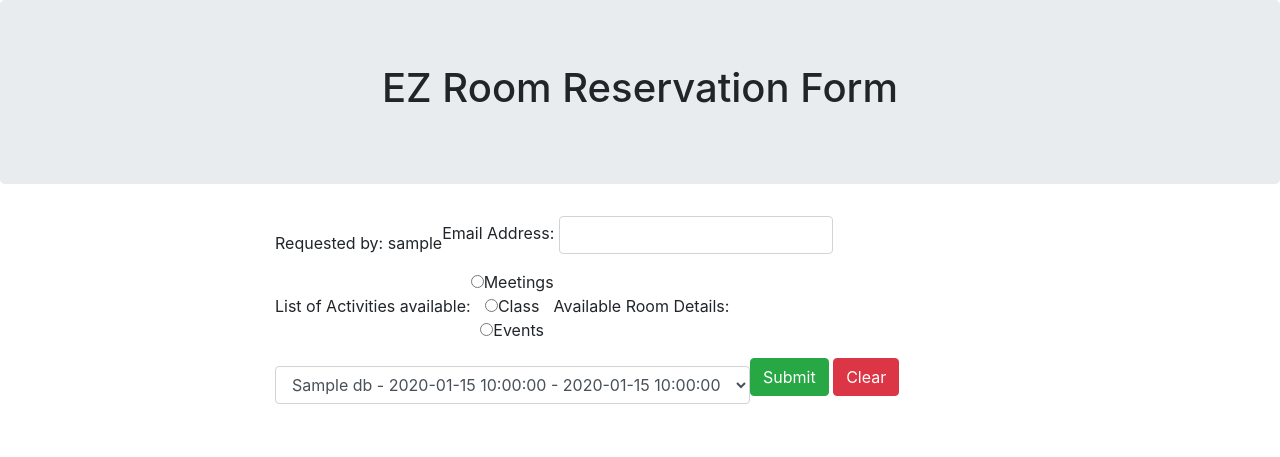
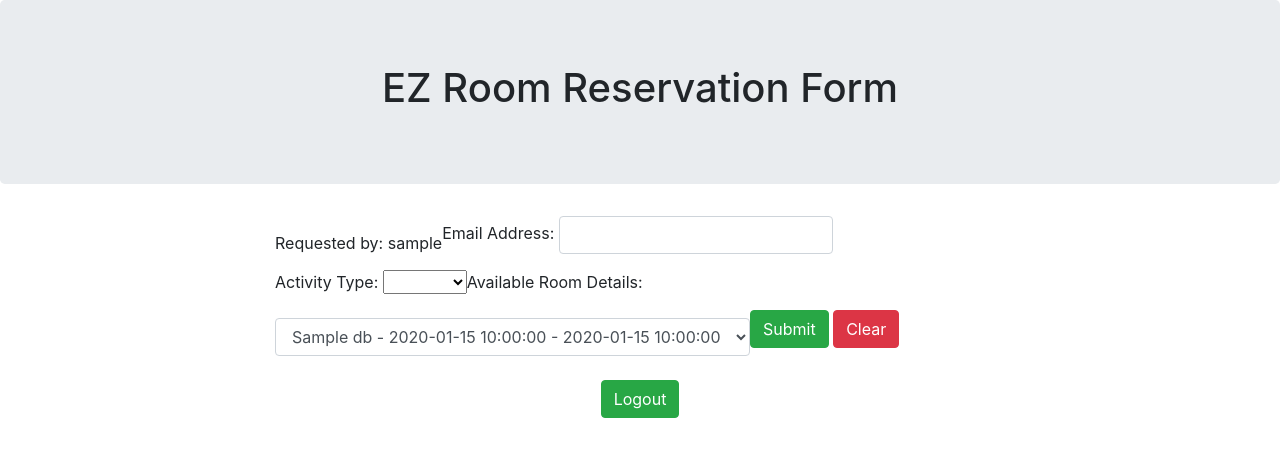
Before and after one commit to SofEng22016/blacknasarain, a PHP site: page /studentWindow.php in a window 1280 px wide. Shown: the top 457 px of the page. Run offline with PHP 8.4, Linux system fonts and the light colour scheme; the visitor is signed in with stand-in values (Sample User, id 1); tables that the repository leaves empty or names only in its code hold one stand-in row (values such as "Sample post"); some libraries are stand-ins or nearby versions.

Commit message:
Fixed issue where activity type select option accepts blank values.

```diff
--- a/studentWindow.php
+++ b/studentWindow.php
@@ -1,7 +1,14 @@
+<?php
+			session_start();
+			$username = $_SESSION['username'];
 
+			$_SESSION['username'] = $username;
 
-
-
+			if(!$_SESSION['username']){
+				$msg = "Please log in as a student first!";
+				header("Location: login.php?msg=$msg");
+			} else
+		?>
 <!DOCTYPE HTML PUBLIC "-//W3C//DTD HTML 4.01 Frameset//EN">
 <html>
 <head>
@@ -26,24 +33,25 @@
     	<div class="col-md-2"></div>
     	<div class="col-md-8" ><div class="well">
     	<form method="post" action="pendingRoomsHandler.php" class="form-inline" align="center">
+    	<?php
+    	echo "Requested by: ".$username;
+    	?>
 
-    	<?php
-			session_start();
-			$username = $_SESSION['username'];
-			echo "Requested by: ".$username;
-			$_SESSION['username'] = $username;
+    	<p></p>
+    	<p>Email Address:    <input type="email" name="emailAddress" id="emailAddress" class="form-control" required="required"></p>
+    	<p>Activity Type:
+    	<select id="activity_type" name="activity_type" required="required">
+    		<option selected disabled hidden style='display: none' value=''></option>
+    		<option style="color:black" value="Meeting">Meeting</option>
+    		<option style="color:black" value="Class">Class</option>
+    		<option style="color:black" value="Event">Event</option>
+    		</select></p>
 
-		?>
-    	<p></p>
-    	<p>Email Address:    <input type="email" name="emailAddress" id="emailAddress" class="form-control" ></p>
-    	<p>List of Activities available: </p><p>
-    		<input type="radio" name="activity" value="Meeting" id="activity">Meetings<br/>
-    		<input type="radio" name="activity" value="Class" id="activity">Class<br/>
-    		<input type="radio" name="activity" value="Event" id="activity">Events<br/>
-    	</p>
+
+
 
     	<p>Available Room Details: </p>
-    		<select id="roomReserve" name="roomReserve" class="form-control">
+    		<select id="roomReserve" name="roomReserve" class="form-control" checked="checked">
     		<?php
 
             $server="localhost";
@@ -79,7 +87,10 @@
     		<input type="submit" value="Submit" class="btn btn-success"/>
     		<input type="reset" value="Clear" class="btn btn-danger"/>
     		</p>
-    	</form></div>
+    	</form>
+    	<p align ='center'>
+    	<input type ="button" class="btn btn-success" onClick="window.location='logout.php'" value ="Logout"/></p>
+    	</div>
     	<div class="col-md-2"></div>
     </div>
     </div>
```
